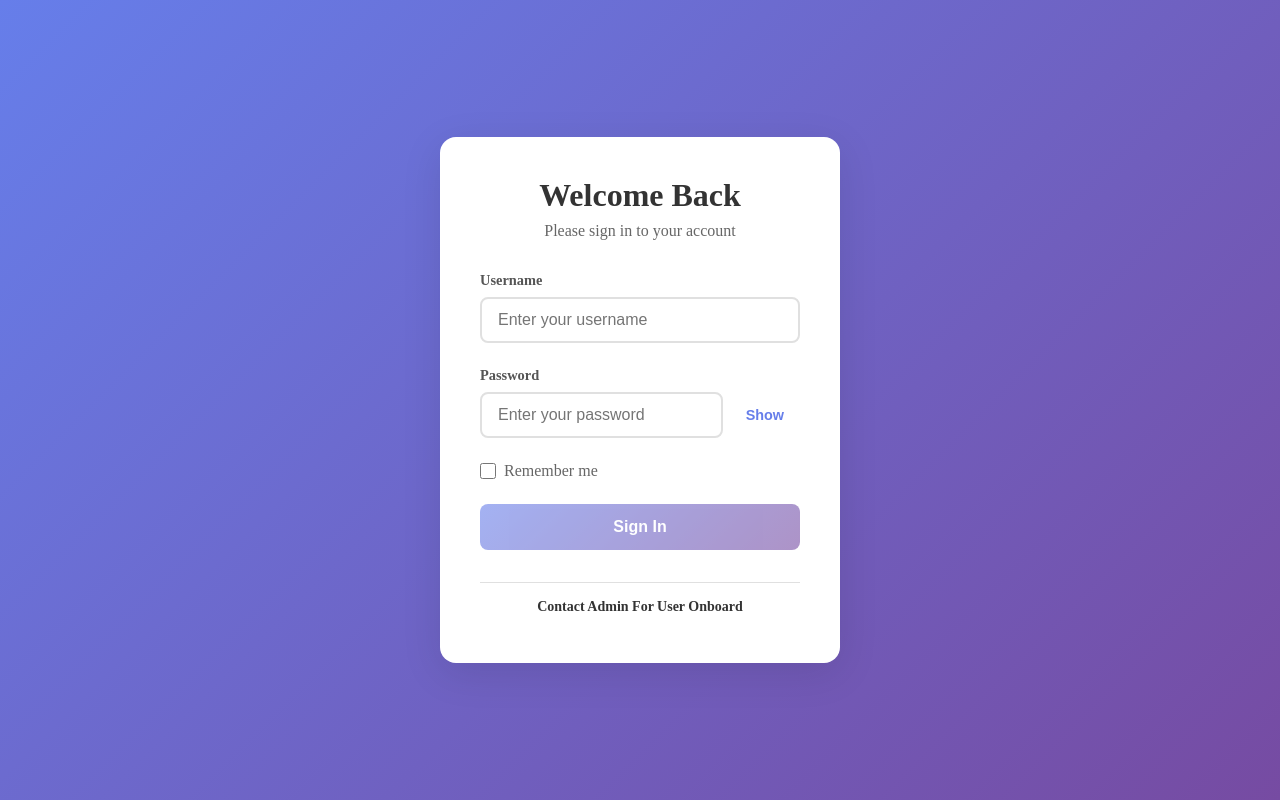
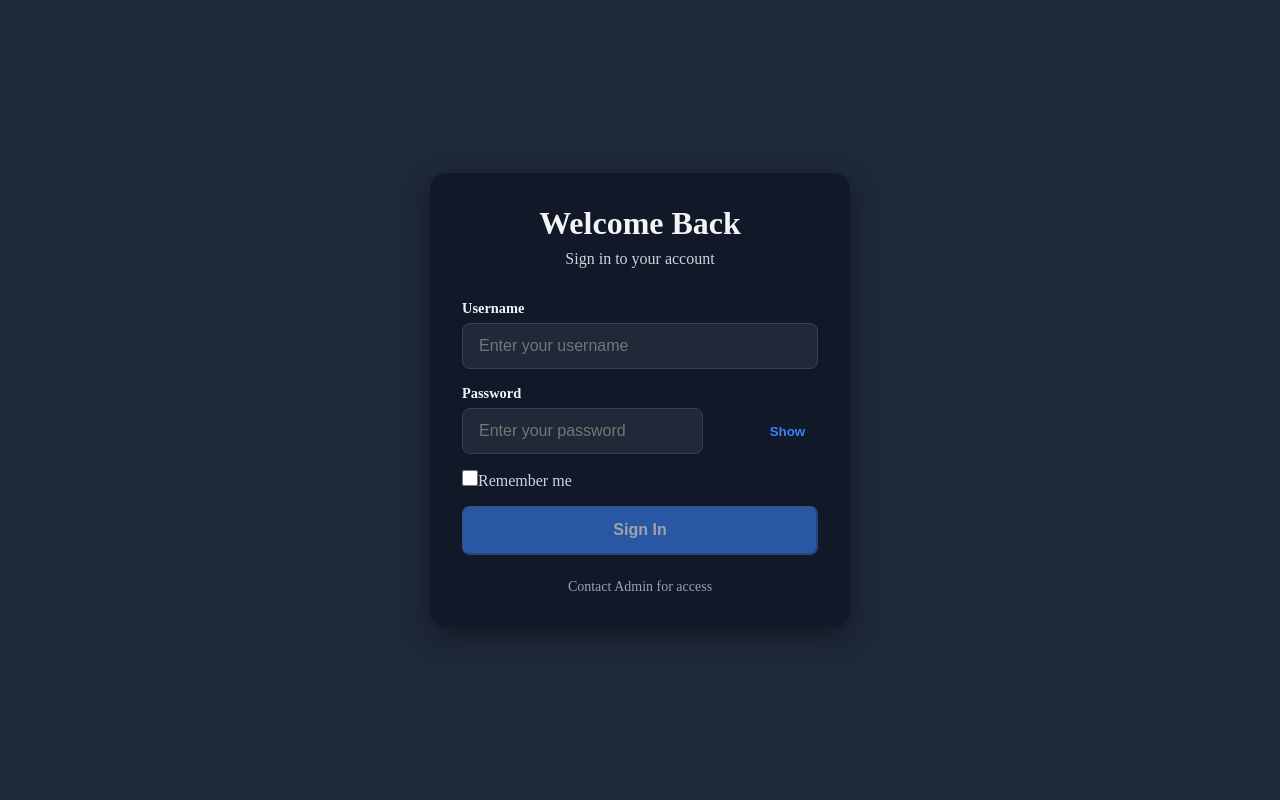
Before and after one commit to lytanghai/byte-income, a Vue app: page /login in a window 1280 px wide. Built offline with nearby package versions, Linux system fonts and the light colour scheme; the HTML template or start-up script is replaced by a standard one.

Commit message:
update login flow

```diff
--- a/src/views/Login.vue
+++ b/src/views/Login.vue
@@ -2,10 +2,10 @@
   <div class="login-container">
     <div class="login-card">
       <h2 class="login-title">Welcome Back</h2>
-      <p class="login-subtitle">Please sign in to your account</p>
+      <p class="login-subtitle">Sign in to your account</p>
 
       <form @submit.prevent="handleSubmit" class="login-form">
-        <!-- Username Field -->
+        <!-- Username -->
         <div class="form-group">
           <label for="username" class="form-label">Username</label>
           <input
@@ -14,30 +14,26 @@
             v-model="formData.username"
             @blur="validateField('username')"
             class="form-input"
-            :class="{ 'error': errors.username }"
+            :class="{ error: errors.username }"
             placeholder="Enter your username"
           />
           <span v-if="errors.username" class="error-message">{{ errors.username }}</span>
         </div>
 
-        <!-- Password Field -->
+        <!-- Password -->
         <div class="form-group">
           <label for="password" class="form-label">Password</label>
-          <div class="password-input-wrapper">
+          <div class="password-wrapper">
             <input
               :type="showPassword ? 'text' : 'password'"
               id="password"
               v-model="formData.password"
               @blur="validateField('password')"
               class="form-input"
-              :class="{ 'error': errors.password }"
+              :class="{ error: errors.password }"
               placeholder="Enter your password"
             />
-            <button
-              type="button"
-              class="password-toggle"
-              @click="togglePassword"
-            >
+            <button type="button" class="password-toggle" @click="showPassword = !showPassword">
               {{ showPassword ? 'Hide' : 'Show' }}
             </button>
           </div>
@@ -52,7 +48,7 @@
           </label>
         </div>
 
-        <!-- Submit Button -->
+        <!-- Submit -->
         <button
           type="submit"
           class="submit-button"
@@ -63,346 +59,190 @@
         </button>
       </form>
 
-      <!-- Error Message Display -->
+      <!-- Error -->
       <div v-if="loginError" class="error-alert">
         {{ loginError }}
       </div>
 
-      <!-- Demo credentials (for testing) -->
+      <!-- Info -->
       <div class="demo-credentials">
-        <p class="demo-title">Contact Admin For User Onboard</p>
+        <p>Contact Admin for access</p>
       </div>
     </div>
   </div>
+
   <LoadingOverlay :visible="isRedirecting" message="Redirecting to dashboard..." />
 </template>
 
 <script setup>
 import { ref, reactive, computed } from 'vue'
 import { useRouter } from 'vue-router'
-import LoadingOverlay from '../components/LoadingOverlay.vue'  // Fixed import path
+import LoadingOverlay from '../components/LoadingOverlay.vue'
 
+const router = useRouter()
 const isRedirecting = ref(false)
-const router = useRouter()
 const loginError = ref('')
+const showPassword = ref(false)
+const isLoading = ref(false)
 
-// Form data
 const formData = reactive({
   username: '',
   password: '',
   rememberMe: false
 })
 
-// Error handling
 const errors = reactive({
   username: '',
   password: ''
 })
 
-// UI state
-const showPassword = ref(false)
-const isLoading = ref(false)
-
-// Validation rules
 const validateUsername = (username) => {
   if (!username) return 'Username is required'
   if (username.length < 3) return 'Username must be at least 3 characters'
   return ''
 }
-
 const validatePassword = (password) => {
   if (!password) return 'Password is required'
   if (password.length < 6) return 'Password must be at least 6 characters'
   return ''
 }
 
-// Validate specific field
 const validateField = (field) => {
-  if (field === 'username') {
-    errors.username = validateUsername(formData.username)
-  } else if (field === 'password') {
-    errors.password = validatePassword(formData.password)
-  }
+  if (field === 'username') errors.username = validateUsername(formData.username)
+  else if (field === 'password') errors.password = validatePassword(formData.password)
 }
 
-// Validate all fields
 const validateForm = () => {
   errors.username = validateUsername(formData.username)
   errors.password = validatePassword(formData.password)
   return !errors.username && !errors.password
 }
 
-// Check if form is valid
-const isFormValid = computed(() => {
-  return formData.username && formData.password && !errors.username && !errors.password
-})
+const isFormValid = computed(() => formData.username && formData.password && !errors.username && !errors.password)
 
-// Toggle password visibility
-const togglePassword = () => {
-  showPassword.value = !showPassword.value
-}
-
-// API call function
 const loginUser = async (credentials) => {
   try {
-    // For testing - remove this and use your real API
-    // This simulates a successful login for demo purposes
-    await new Promise(resolve => setTimeout(resolve, 1500))
-
-    // Uncomment this for real API
-    /*
-    const response = await fetch('https://your-api-domain.com/api/auth/login', {
+    const response = await fetch('http://localhost:8080/kark-profit/auth/login', {
       method: 'POST',
-      headers: {
-        'Content-Type': 'application/json',
-        'Accept': 'application/json',
-      },
-      body: JSON.stringify({
-        username: credentials.username,
-        password: credentials.password,
-      })
+      headers: { 'Content-Type': 'application/json', Accept: 'application/json' },
+      body: JSON.stringify(credentials)
     })
-
     const data = await response.json()
-
-    if (!response.ok) {
-      throw new Error(data.message || 'Login failed')
-    }
-
-    return data
-    */
-
-    // Demo response - remove this when using real API
-    return {
-      token: 'demo-token-123',
-      user: {
-        username: credentials.username,
-        name: 'John Doe'
-      }
-    }
-  } catch (error) {
-    throw error
+    if (!response.ok || data.code !== '200') throw new Error(data.message || 'Login failed')
+    return data.data
+  } catch (err) {
+    throw err
   }
 }
 
-// Handle form submission
 const handleSubmit = async () => {
   if (!validateForm()) return
-
   isLoading.value = true
   loginError.value = ''
 
   try {
-    const response = await loginUser({
-      username: formData.username,
-      password: formData.password,
-      rememberMe: formData.rememberMe
-    })
+    const data = await loginUser({ username: formData.username, password: formData.password })
+    localStorage.setItem('authToken', data.token)
+    localStorage.setItem('isAuthenticated', 'true')
+    localStorage.setItem('userData', JSON.stringify({ username: data.username }))
+    if (formData.rememberMe) localStorage.setItem('rememberMe', 'true')
+    else localStorage.removeItem('rememberMe')
 
-    // Store the token
-    localStorage.setItem('authToken', response.token)
-    localStorage.setItem('isAuthenticated', 'true')
-
-    if (response.user) {
-      localStorage.setItem('userData', JSON.stringify(response.user))
-    }
-
-    if (formData.rememberMe) {
-      localStorage.setItem('rememberMe', 'true')
-    }
-
-    // Show redirecting overlay
     isRedirecting.value = true
-
-    // Redirect after a small delay
-    setTimeout(() => {
-      router.push('/overview')
-    }, 1000)
-
-  } catch (error) {
-    console.error('Login failed:', error)
-    loginError.value = error.message || 'Login failed. Please try again.'
+    setTimeout(() => router.push('/overview'), 1000)
+  } catch (err) {
+    loginError.value = err.message || 'Login failed. Please try again.'
     isLoading.value = false
   }
 }
 </script>
 
 <style scoped>
+/* Container */
 .login-container {
   min-height: 100vh;
   display: flex;
+  justify-content: center;
   align-items: center;
-  justify-content: center;
-  background: linear-gradient(135deg, #667eea 0%, #764ba2 100%);
+  background: #1e293b; /* dark-blue background */
   padding: 1rem;
 }
 
+/* Card */
 .login-card {
-  background: white;
+  background: #111827; /* darker card */
   border-radius: 1rem;
-  box-shadow: 0 10px 40px rgba(0, 0, 0, 0.1);
-  padding: 2.5rem;
+  padding: 2rem;
   width: 100%;
-  max-width: 400px;
+  max-width: 420px;
+  color: #f3f4f6;
+  box-shadow: 0 10px 30px rgba(0,0,0,0.4);
+  transition: transform 0.3s;
+}
+.login-card:hover { transform: translateY(-3px); }
+
+/* Titles */
+.login-title { font-size: 2rem; font-weight: 700; text-align: center; margin-bottom: 0.5rem; }
+.login-subtitle { font-size: 1rem; text-align: center; margin-bottom: 2rem; color: #cbd5e1; }
+
+/* Form */
+.login-form { display: flex; flex-direction: column; gap: 1rem; }
+.form-group { display: flex; flex-direction: column; gap: 0.4rem; }
+.form-label { font-weight: 600; font-size: 0.9rem; }
+.form-input {
+  padding: 0.8rem 1rem;
+  border-radius: 0.5rem;
+  border: 1px solid #374151;
+  background: #1f2937;
+  color: #f3f4f6;
+  font-size: 1rem;
+}
+.form-input:focus { outline: none; border-color: #3b82f6; box-shadow: 0 0 0 2px rgba(59,130,246,0.3); }
+.form-input.error { border-color: #f87171; }
+.error-message { color: #f87171; font-size: 0.85rem; }
+
+/* Password */
+.password-wrapper { position: relative; }
+.password-toggle {
+  position: absolute; right: 0.8rem; top: 50%; transform: translateY(-50%);
+  background: none; border: none; color: #3b82f6; cursor: pointer; font-weight: 600;
 }
 
-.login-title {
-  font-size: 2rem;
-  font-weight: 700;
-  color: #333;
-  margin-bottom: 0.5rem;
-  text-align: center;
+/* Checkbox */
+.form-options { display: flex; align-items: center; gap: 0.5rem; color: #cbd5e1; }
+.checkbox-label input { cursor: pointer; width: 1rem; height: 1rem; }
+
+/* Submit Button */
+.submit-button {
+  padding: 0.85rem; font-size: 1rem; font-weight: 600; border-radius: 0.5rem;
+  background: #3b82f6; color: white; cursor: pointer; display: flex; align-items: center; justify-content: center;
+  gap: 0.5rem; transition: all 0.2s;
+}
+.submit-button:hover:not(:disabled) { background: #2563eb; transform: translateY(-2px); }
+.submit-button:disabled { opacity: 0.6; cursor: not-allowed; }
+
+/* Spinner */
+.spinner {
+  width: 1.2rem; height: 1.2rem; border: 3px solid rgba(255,255,255,0.3); border-top-color: white;
+  border-radius: 50%; animation: spin 0.8s linear infinite;
+}
+@keyframes spin { to { transform: rotate(360deg); } }
+
+/* Error alert */
+.error-alert {
+  margin-top: 1rem; padding: 0.75rem; border-radius: 0.5rem;
+  background: #b91c1c; color: #fff; font-size: 0.875rem; text-align: center;
 }
 
-.login-subtitle {
-  color: #666;
-  text-align: center;
-  margin-bottom: 2rem;
-}
+/* Info */
+.demo-credentials { margin-top: 1.5rem; text-align: center; color: #94a3b8; font-size: 0.875rem; }
 
-.login-form {
-  display: flex;
-  flex-direction: column;
-  gap: 1.5rem;
-}
-
-.form-group {
-  display: flex;
-  flex-direction: column;
-  gap: 0.5rem;
-}
-
-.form-label {
-  font-weight: 600;
-  color: #555;
-  font-size: 0.9rem;
-}
-
-.form-input {
-  padding: 0.75rem 1rem;
-  border: 2px solid #e0e0e0;
-  border-radius: 0.5rem;
-  font-size: 1rem;
-  transition: all 0.3s;
-}
-
-.form-input:focus {
-  outline: none;
-  border-color: #667eea;
-  box-shadow: 0 0 0 3px rgba(102, 126, 234, 0.1);
-}
-
-.form-input.error {
-  border-color: #f56565;
-}
-
-.error-message {
-  color: #f56565;
-  font-size: 0.875rem;
-}
-
-.password-input-wrapper {
-  position: relative;
-}
-
-.password-toggle {
-  position: absolute;
-  right: 1rem;
-  top: 50%;
-  transform: translateY(-50%);
-  background: none;
-  border: none;
-  color: #667eea;
-  cursor: pointer;
-  font-size: 0.9rem;
-  font-weight: 600;
-}
-
-.password-toggle:hover {
-  text-decoration: underline;
-}
-
-.form-options {
-  display: flex;
-  align-items: center;
-}
-
-.checkbox-label {
-  display: flex;
-  align-items: center;
-  gap: 0.5rem;
-  color: #666;
-  cursor: pointer;
-}
-
-.checkbox-label input[type="checkbox"] {
-  width: 1rem;
-  height: 1rem;
-  cursor: pointer;
-}
-
-.submit-button {
-  background: linear-gradient(135deg, #667eea 0%, #764ba2 100%);
-  color: white;
-  border: none;
-  padding: 0.875rem;
-  border-radius: 0.5rem;
-  font-size: 1rem;
-  font-weight: 600;
-  cursor: pointer;
-  transition: transform 0.2s, box-shadow 0.2s;
-  display: flex;
-  align-items: center;
-  justify-content: center;
-  gap: 0.5rem;
-}
-
-.submit-button:hover:not(:disabled) {
-  transform: translateY(-2px);
-  box-shadow: 0 5px 15px rgba(102, 126, 234, 0.4);
-}
-
-.submit-button:disabled {
-  opacity: 0.6;
-  cursor: not-allowed;
-}
-
-.spinner {
-  width: 1.2rem;
-  height: 1.2rem;
-  border: 3px solid rgba(255, 255, 255, 0.3);
-  border-radius: 50%;
-  border-top-color: white;
-  animation: spin 0.8s linear infinite;
-}
-
-@keyframes spin {
-  to { transform: rotate(360deg); }
-}
-
-.demo-credentials {
-  margin-top: 2rem;
-  padding-top: 1rem;
-  border-top: 1px solid #e0e0e0;
-  text-align: center;
-  font-size: 0.875rem;
-  color: #666;
-}
-
-.demo-title {
-  font-weight: 600;
-  color: #333;
-  margin-bottom: 0.5rem;
-}
-
-.error-alert {
-  margin-top: 1rem;
-  padding: 0.75rem 1rem;
-  background-color: #fee2e2;
-  border: 1px solid #fecaca;
-  border-radius: 0.5rem;
-  color: #dc2626;
-  font-size: 0.875rem;
-  text-align: center;
+/* Responsive */
+@media (max-width: 480px) {
+  .login-card { padding: 1.5rem; max-width: 90%; }
+  .login-title { font-size: 1.5rem; }
+  .login-subtitle { font-size: 0.9rem; }
+  .form-input { font-size: 0.95rem; padding: 0.65rem 0.9rem; }
+  .submit-button { font-size: 0.95rem; padding: 0.7rem; }
 }
 </style>
```
Also changed, not shown: src/router/index.js (+27 -24 lines).
